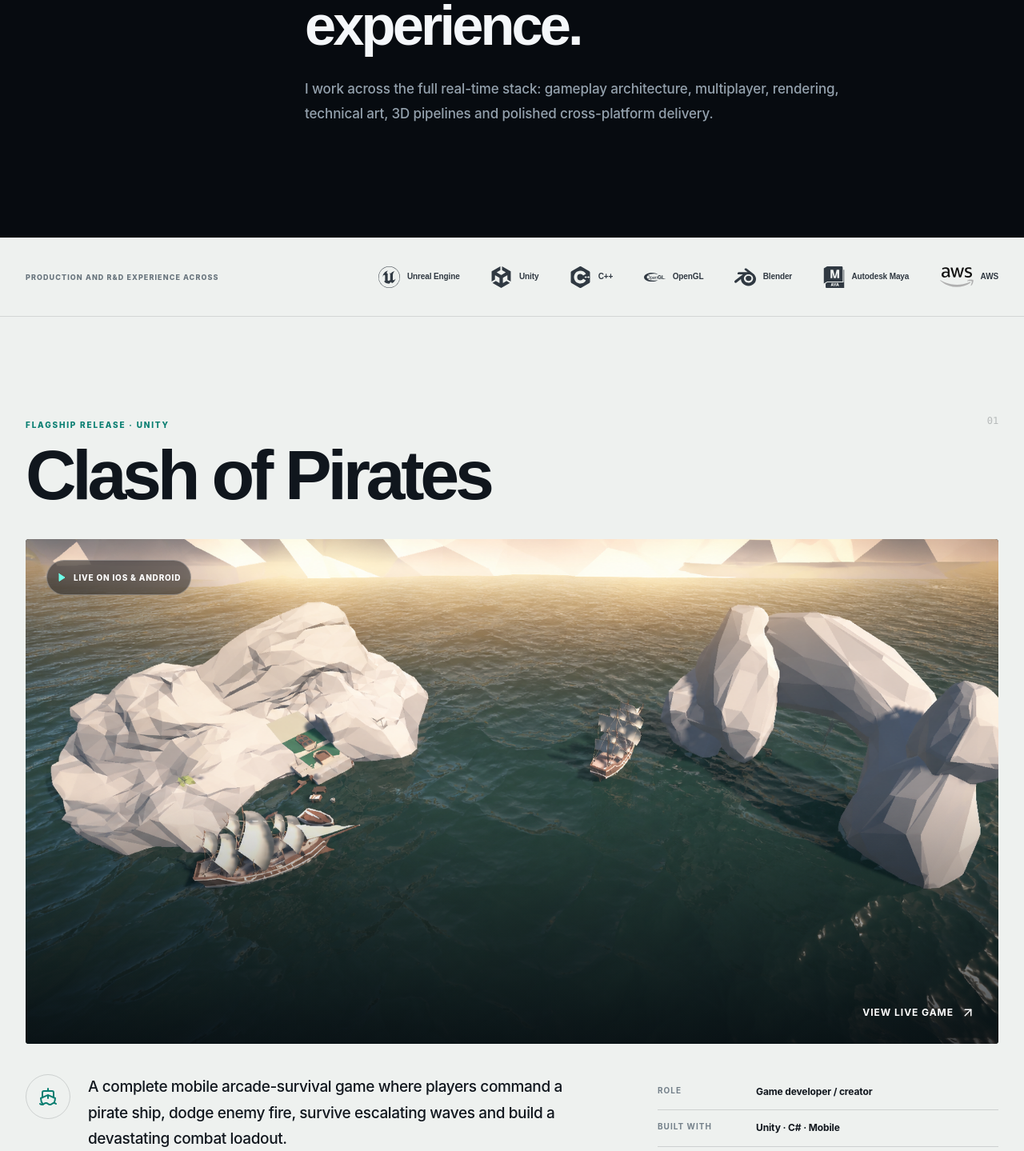
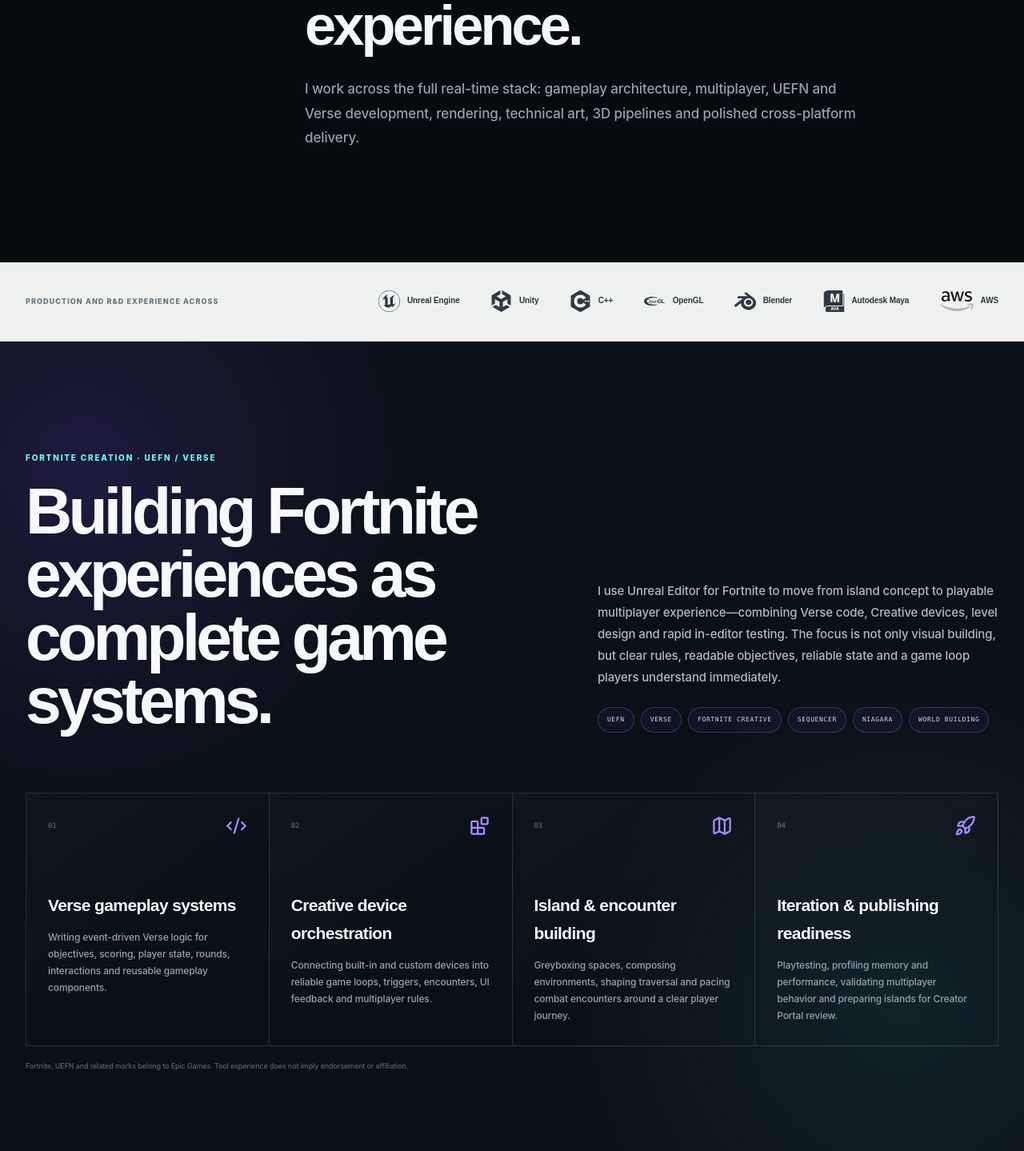
Before and after one commit to Karl-maker/gamedev, a Next.js app: page / in a window 1280 px wide. Shown: the part 1171-2610 px from the top of the page at 80% size. Built offline with nearby package versions, Linux system fonts and the light colour scheme; no server answers.

Commit message:
feat: add UEFN and Verse experience

```diff
--- a/src/app/globals.css
+++ b/src/app/globals.css
@@ -615,6 +615,19 @@ button { cursor: pointer; }
 .game-logo-wall svg { width:27px; height:27px; fill:currentColor; }
 .game-logo-wall img { width:42px; height:30px; object-fit:contain; filter:grayscale(1) contrast(1.35); }
 .game-logo-wall b { font-family:var(--font-display); font-size:10px; font-weight:700; white-space:nowrap; }
+.game-uefn { padding:130px 0; color:#f6f8fa; background:radial-gradient(circle at 8% 15%,rgba(132,82,255,.16),transparent 28%),radial-gradient(circle at 88% 80%,rgba(111,255,233,.08),transparent 30%),#0a1017; border-bottom:1px solid var(--game-line); }
+.game-uefn-heading { display:grid; grid-template-columns:1.1fr .9fr; gap:clamp(50px,8vw,120px); align-items:end; }
+.game-uefn-heading h2 { max-width:760px; margin:16px 0 0; font-family:var(--font-display); font-size:clamp(46px,6.3vw,86px); font-weight:620; line-height:.98; letter-spacing:-.06em; }
+.game-uefn-heading p { margin:0; color:#aeb9c3; font-size:15px; line-height:1.8; }
+.game-uefn-toolbelt { display:flex; flex-wrap:wrap; gap:8px; margin-top:24px; }
+.game-uefn-toolbelt span { padding:8px 11px; color:#d9d1ff; border:1px solid rgba(164,133,255,.28); border-radius:100px; background:rgba(132,82,255,.06); font-family:var(--font-mono); font-size:8px; text-transform:uppercase; letter-spacing:.08em; }
+.game-uefn-grid { display:grid; grid-template-columns:repeat(4,1fr); margin-top:75px; border-top:1px solid var(--game-line); border-left:1px solid var(--game-line); }
+.game-uefn-grid article { min-height:290px; padding:27px; border-right:1px solid var(--game-line); border-bottom:1px solid var(--game-line); background:linear-gradient(145deg,rgba(255,255,255,.025),transparent 56%); }
+.game-uefn-grid article>div { display:flex; align-items:center; justify-content:space-between; color:#687681; font-family:var(--font-mono); font-size:9px; }
+.game-uefn-grid article svg { width:27px; height:27px; color:#a98dff; }
+.game-uefn-grid h3 { margin:68px 0 12px; font-family:var(--font-display); font-size:21px; letter-spacing:-.03em; }
+.game-uefn-grid p { margin:0; color:#95a2ad; font-size:12px; line-height:1.75; }
+.game-uefn-note { margin:18px 0 0; color:#56636e; font-size:9px; line-height:1.6; }
 .game-project { padding:120px 0; }
 .game-project-featured { color:#10161d; background:#eef1ef; }
 .game-project-heading { display:flex; justify-content:space-between; align-items:flex-start; gap:30px; margin-bottom:38px; }
@@ -759,6 +772,7 @@ button { cursor: pointer; }
 @media(max-width:900px){
   .game-container{width:min(100% - 36px,1240px)}.game-hero-content{padding-top:145px}.game-scroll-label{display:none}
   .game-hero-world-pirate{clip-path:polygon(0 0,64% 0,47% 100%,0 100%)}.game-hero-world-latamx{clip-path:polygon(64% 0,100% 0,100% 100%,47% 100%)}.game-split-spine{left:55%;width:42px;opacity:.9}.game-world-mark{display:none}.game-hero-projects{max-width:760px}
+  .game-uefn-heading{grid-template-columns:1fr;align-items:start}.game-uefn-grid{grid-template-columns:1fr 1fr}
   .game-intro,.game-unreal-grid,.game-engine,.game-cloud-grid{grid-template-columns:1fr}.game-project-details{grid-template-columns:1fr;gap:38px}.game-architecture-card{min-height:500px}
   .game-logo-wall .game-container{align-items:flex-start;flex-direction:column}.game-logo-wall .game-container>div{width:100%;justify-content:flex-start;overflow-x:auto;padding-bottom:8px}
   .game-craft-heading{grid-template-columns:1fr;gap:30px}.game-craft-grid{grid-template-columns:1fr 1fr}.game-craft-grid article:nth-child(odd){border-left:1px solid var(--game-line)}
@@ -770,6 +784,7 @@ button { cursor: pointer; }
   .game-nav{min-height:70px}.game-brand b{display:none}.game-nav nav{gap:17px;font-size:9px}.game-nav nav a:nth-child(2){display:none}
   .game-hero{min-height:1040px}.game-hero-content{padding-block:120px 38px}.game-hero h1{font-size:clamp(58px,18vw,78px);text-shadow:0 2px 22px rgba(0,0,0,.35)}.game-hero-lede{font-size:15px}.game-hero-overlay{background:radial-gradient(circle at 18% 13%,rgba(255,194,69,.09),transparent 24%),linear-gradient(90deg,rgba(4,8,13,.9),rgba(4,8,13,.48)),linear-gradient(0deg,#070b10 0%,rgba(4,8,13,.68) 50%,rgba(2,5,9,.16))}.game-hero-world-pirate{clip-path:polygon(0 0,73% 0,43% 100%,0 100%)}.game-hero-world-latamx{clip-path:polygon(73% 0,100% 0,100% 100%,43% 100%)}.game-hero-world-pirate img{object-position:61% center}.game-hero-world-latamx img{object-position:58% center}.game-split-spine{left:56%;width:24px}.game-split-spine span{display:none}.game-hero-projects{grid-template-columns:1fr;margin-top:32px}.game-hero-project+.game-hero-project{border-left:0;border-top:1px solid rgba(255,255,255,.13)}.game-hero-project{min-height:132px;padding:16px 18px}.game-hero-project strong{font-size:16px}.game-store-links{gap:6px}.game-store-links a{flex:1;min-width:126px}
   .game-intro{padding-block:90px;gap:28px}.game-intro h2,.game-craft-heading h2{font-size:40px}.game-project{padding:84px 0}.game-project-visual{aspect-ratio:4/5}.game-project-visual img{object-position:57% center}
+  .game-uefn{padding:88px 0}.game-uefn-heading{gap:28px}.game-uefn-heading h2{font-size:43px}.game-uefn-heading p{font-size:14px}.game-uefn-grid{grid-template-columns:1fr;margin-top:45px}.game-uefn-grid article{min-height:230px}.game-uefn-grid h3{margin-top:42px}
   .game-project-heading h2,.game-engine h2{font-size:48px}.game-project-details{padding-top:28px}.game-project-summary{grid-template-columns:1fr}.game-project-summary p{font-size:16px}
   .game-system-list{grid-template-columns:1fr}.game-architecture-card{min-height:550px;padding:18px}.game-flow{grid-template-columns:1fr auto 1fr;}.game-flow span:nth-of-type(n+4){margin-top:0}.game-architecture-footer{left:18px;right:18px}
   .game-unreal-media{min-height:230px}.game-unreal-media small{display:none}.game-cloud{padding:84px 0}.game-cloud-mark{min-height:290px}.game-cloud-copy h2{font-size:42px}
--- a/src/app/layout.tsx
+++ b/src/app/layout.tsx
@@ -9,8 +9,8 @@ import "./globals.css";
 export const metadata: Metadata = {
   metadataBase: new URL(portfolioConfig.baseUrl),
   title: { default: "Karl-Johan Bailey | Game Developer & Engine Programmer", template: "%s | Karl-Johan Bailey" },
-  description: "Game developer and engine programmer building polished experiences with Unreal Engine, Unity, C++, multiplayer systems, Blender and Maya.",
-  keywords: ["game developer", "Unreal Engine developer", "Unity developer", "C++ engine programmer", "multiplayer game developer", "Blender", "Maya"],
+  description: "Game developer, engine programmer and UEFN creator building polished experiences with Unreal Engine, Verse, Unity, C++, multiplayer systems, Blender and Maya.",
+  keywords: ["game developer", "UEFN developer", "Verse developer", "Fortnite Creative builder", "Unreal Engine developer", "Unity developer", "C++ engine programmer", "multiplayer game developer", "Blender", "Maya"],
   applicationName: "Karl-Johan Bailey — Game Portfolio",
   authors: [{ name: "Karl-Johan Bailey" }],
   creator: "Karl-Johan Bailey",
@@ -24,14 +24,14 @@ export const metadata: Metadata = {
     type: "website",
     siteName: "Karl-Johan Bailey — Game Developer",
     title: "Karl-Johan Bailey | Game Developer & Engine Programmer",
-    description: "Unreal Engine, Unity, multiplayer and custom C++ engine development.",
+    description: "Unreal Engine, UEFN, Verse, Unity, multiplayer and custom C++ engine development.",
     url: "/",
     images: [{ url: "/opengraph-image", width: 1200, height: 630, alt: "Karl-Johan Bailey game development portfolio" }],
   },
   twitter: {
     card: "summary_large_image",
     title: "Karl-Johan Bailey | Game Developer",
-    description: "Unreal Engine, Unity, multiplayer and custom C++ engine development.",
+    description: "Unreal Engine, UEFN, Verse, Unity, multiplayer and custom C++ engine development.",
     images: ["/opengraph-image"],
   },
 };
@@ -46,7 +46,7 @@ export default function RootLayout({ children }: Readonly<{ children: React.Reac
     url: portfolioConfig.baseUrl,
     sameAs: [portfolioConfig.githubUrl],
     jobTitle: "Game Developer and Engine Programmer",
-    knowsAbout: ["Unreal Engine", "Unity", "C++", "Multiplayer game development", "OpenGL", "Blender", "Autodesk Maya"],
+    knowsAbout: ["Unreal Engine", "Unreal Editor for Fortnite", "Verse programming", "Fortnite Creative", "Unity", "C++", "Multiplayer game development", "OpenGL", "Blender", "Autodesk Maya"],
   };
 
   return (
--- a/src/app/opengraph-image.tsx
+++ b/src/app/opengraph-image.tsx
@@ -8,7 +8,7 @@ export default function OpenGraphImage() {
     <div style={{ background: "#070b10", color: "#fff", width: "100%", height: "100%", display: "flex", flexDirection: "column", justifyContent: "center", padding: 80, fontFamily: "sans-serif" }}>
       <div style={{ color: "#6fffe9", fontSize: 25, textTransform: "uppercase", letterSpacing: 4 }}>Karl-Johan Bailey</div>
       <div style={{ fontSize: 76, lineHeight: 1.02, fontWeight: 750, maxWidth: 1000, marginTop: 28 }}>I build worlds worth playing.</div>
-      <div style={{ fontSize: 26, color: "#a8b5c2", marginTop: 32 }}>Unreal Engine · Unity · C++ · Multiplayer · 3D</div>
+      <div style={{ fontSize: 26, color: "#a8b5c2", marginTop: 32 }}>Unreal Engine · UEFN · Verse · Unity · C++ · Multiplayer</div>
     </div>,
     size,
   );
--- a/src/app/page.tsx
+++ b/src/app/page.tsx
@@ -1,9 +1,9 @@
 import Image from "next/image";
 import Link from "next/link";
 import {
-  ArrowDownRight, ArrowUpRight, Boxes, Braces, CheckCircle2, Cpu,
+  ArrowDownRight, ArrowUpRight, Blocks, Boxes, Braces, CheckCircle2, Code2, Cpu,
   Database, Gamepad2, Gauge, Github, GitBranch, Layers3, Mountain,
-  Monitor, Network, PackageOpen, Palette, Play, Ship, Smartphone, Sparkles, Waves,
+  Map, Monitor, Network, PackageOpen, Palette, Play, Rocket, Ship, Smartphone, Sparkles, Waves,
 } from "lucide-react";
 import {
   siAppstore, siAutodeskmaya, siBlender, siCplusplus, siGoogleplay,
@@ -22,6 +22,13 @@ const engineFeatures = [
   "Entity Component System", "OpenGL + GLSL rendering",
   "Chunk-based world streaming", "Async mesh loading",
   "Terrain, water, fog & post FX", "Hot-reload development tools",
+];
+
+const uefnExperience = [
+  { icon: Code2, title: "Verse gameplay systems", copy: "Writing event-driven Verse logic for objectives, scoring, player state, rounds, interactions and reusable gameplay components." },
+  { icon: Blocks, title: "Creative device orchestration", copy: "Connecting built-in and custom devices into reliable game loops, triggers, encounters, UI feedback and multiplayer rules." },
+  { icon: Map, title: "Island & encounter building", copy: "Greyboxing spaces, composing environments, shaping traversal and pacing combat encounters around a clear player journey." },
+  { icon: Rocket, title: "Iteration & publishing readiness", copy: "Playtesting, profiling memory and performance, validating multiplayer behavior and preparing islands for Creator Portal review." },
 ];
 
 const engineDepth = [
@@ -69,9 +76,9 @@ export default function Home() {
         <div className="game-grid-overlay" />
         <div className="game-container game-hero-content">
           <div className="game-status"><span /> Available for game development projects</div>
-          <p className="game-kicker">Game developer · Engine programmer · 3D generalist</p>
+          <p className="game-kicker">Game developer · Engine programmer · UEFN creator · 3D generalist</p>
           <h1>I build worlds<br />worth playing.</h1>
-          <p className="game-hero-lede">Production-minded games and engine technology across Unreal Engine, Unity, C++, multiplayer systems and real-time 3D.</p>
+          <p className="game-hero-lede">Production-minded games and interactive worlds across Unreal Engine, UEFN, Verse, Unity, C++, multiplayer systems and real-time 3D.</p>
           <div className="game-actions">
             <a className="game-button game-button-primary" href="#work">Explore selected work <ArrowDownRight /></a>
             <a className="game-button game-button-ghost" href={portfolioConfig.githubUrl} target="_blank" rel="noreferrer"><Github /> GitHub profile</a>
@@ -105,7 +112,7 @@ export default function Home() {
 
       <section className="game-intro game-container">
         <p className="game-section-index">01 / Profile</p>
-        <div><h2>From the first line of engine code to the final player experience.</h2><p>I work across the full real-time stack: gameplay architecture, multiplayer, rendering, technical art, 3D pipelines and polished cross-platform delivery.</p></div>
+        <div><h2>From the first line of engine code to the final player experience.</h2><p>I work across the full real-time stack: gameplay architecture, multiplayer, UEFN and Verse development, rendering, technical art, 3D pipelines and polished cross-platform delivery.</p></div>
       </section>
 
       <section className="game-logo-wall" aria-label="Technology experience">
@@ -119,6 +126,31 @@ export default function Home() {
               </span>
             ))}
           </div>
+        </div>
+      </section>
+
+      <section className="game-uefn">
+        <div className="game-container">
+          <div className="game-uefn-heading">
+            <div>
+              <span className="game-label">Fortnite creation · UEFN / Verse</span>
+              <h2>Building Fortnite experiences as complete game systems.</h2>
+            </div>
+            <div>
+              <p>I use Unreal Editor for Fortnite to move from island concept to playable multiplayer experience—combining Verse code, Creative devices, level design and rapid in-editor testing. The focus is not only visual building, but clear rules, readable objectives, reliable state and a game loop players understand immediately.</p>
+              <div className="game-uefn-toolbelt"><span>UEFN</span><span>Verse</span><span>Fortnite Creative</span><span>Sequencer</span><span>Niagara</span><span>World building</span></div>
+            </div>
+          </div>
+          <div className="game-uefn-grid">
+            {uefnExperience.map(({ icon: Icon, title, copy }, index) => (
+              <article key={title}>
+                <div><span>0{index + 1}</span><Icon /></div>
+                <h3>{title}</h3>
+                <p>{copy}</p>
+              </article>
+            ))}
+          </div>
+          <p className="game-uefn-note">Fortnite, UEFN and related marks belong to Epic Games. Tool experience does not imply endorsement or affiliation.</p>
         </div>
       </section>
 
@@ -215,7 +247,7 @@ export default function Home() {
         <div className="game-container">
           <div className="game-craft-heading"><p className="game-section-index">04 / Capabilities</p><h2>Technical depth.<br />Creative range.</h2></div>
           <div className="game-craft-grid">{craft.map(({ icon: Icon, title, copy }, index) => <article key={title}><span>0{index + 1}</span><Icon /><h3>{title}</h3><p>{copy}</p></article>)}</div>
-          <div className="game-toolbelt"><span>Unreal Engine 4/5</span><span>Unity</span><span>C++</span><span>C#</span><span>OpenGL</span><span>GLSL</span><span>Blender</span><span>Autodesk Maya</span><span>Git</span><span>AWS</span></div>
+          <div className="game-toolbelt"><span>Unreal Engine 4/5</span><span>UEFN</span><span>Verse</span><span>Fortnite Creative</span><span>Unity</span><span>C++</span><span>C#</span><span>OpenGL</span><span>GLSL</span><span>Blender</span><span>Autodesk Maya</span><span>Git</span><span>AWS</span></div>
         </div>
       </section>
 
--- a/src/config/default.ts
+++ b/src/config/default.ts
@@ -12,7 +12,7 @@ export const defaultConfig: WebsiteConfig = {
   company: {
     name: "Karl-Johan Bailey",
     legalName: "Karl-Johan Bailey",
-    description: "Game developer and engine programmer working with Unreal Engine, Unity, C++, multiplayer systems and real-time 3D.",
+    description: "Game developer, engine programmer and UEFN creator working with Unreal Engine, Verse, Unity, C++, multiplayer systems and real-time 3D.",
     url: "http://localhost:3000",
     email: "portfolio@example.com",
     phone: "",
```
